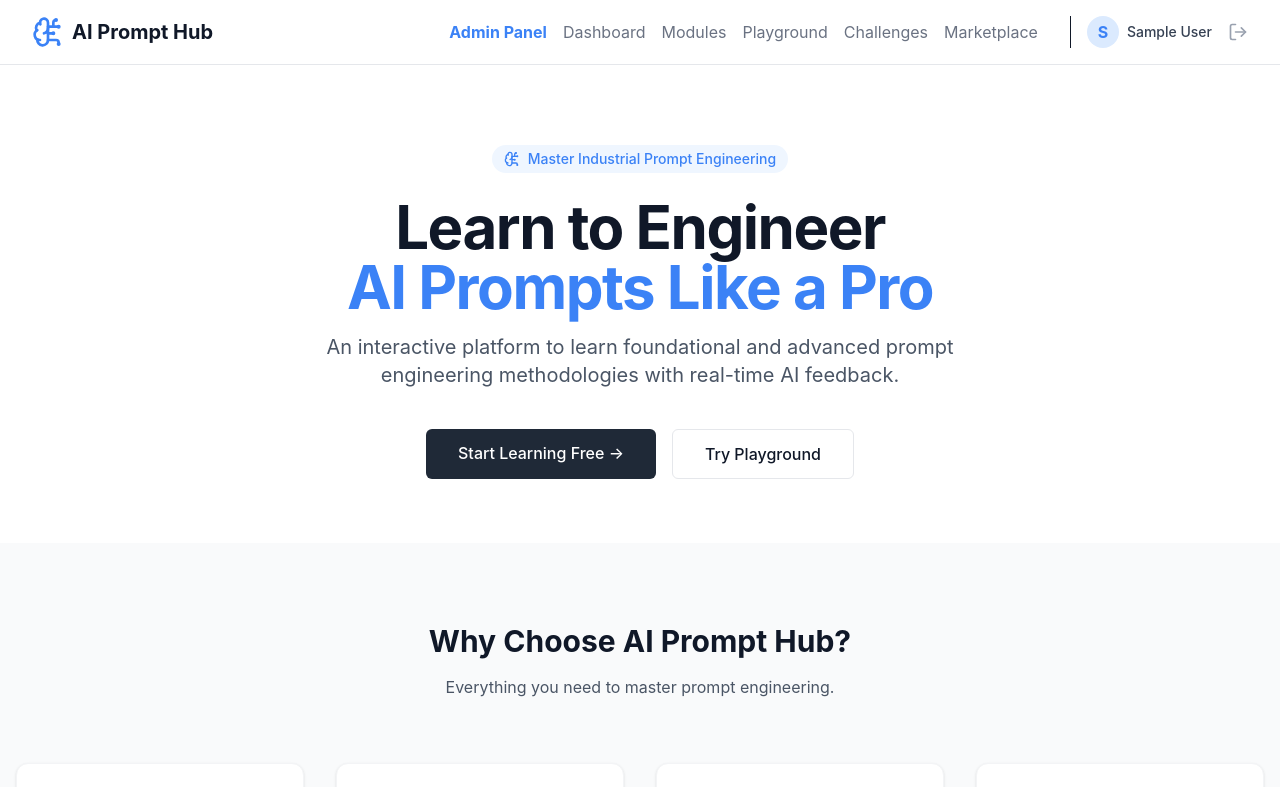
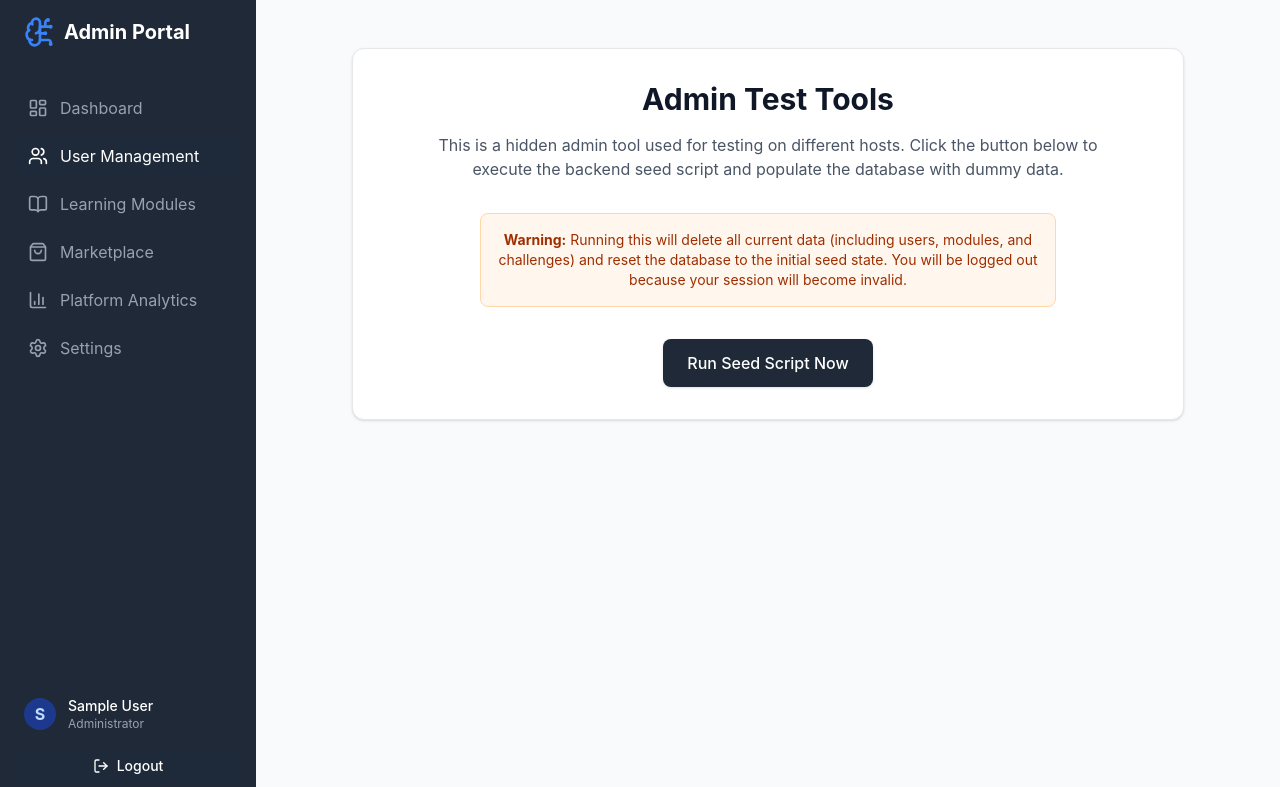
Before and after one commit to RahminHossain/cse4104-7c-t02-ai-prompt-engineering-learning-hub, a React (Vite) app in the folder frontend/: page /admin/test in a window 1280 px wide. Before the commit this address led to /. Shown: the top 787 px of the page. Built offline with nearby package versions, Linux system fonts and the light colour scheme; sample sign-in values are in the browser's storage.

Commit message:
Add database seeding endpoint and admin test page
Add a backend endpoint `/admin/seed` that runs the database seed script, and create a frontend admin test page to trigger it. This allows admins to repopulate the database with dummy data for testing purposes on different environments.

```diff
--- a/frontend/src/App.jsx
+++ b/frontend/src/App.jsx
@@ -16,6 +16,7 @@ import Marketplace from './pages/Marketplace';
 
 import AdminLayout from './layouts/AdminLayout';
 import AdminPanel from './pages/AdminPanel';
+import AdminTestPage from './pages/AdminTestPage';
 
 import TermsOfService from './pages/TermsOfService';
 import PrivacyPolicy from './pages/PrivacyPolicy';
@@ -51,6 +52,7 @@ function App() {
         <Route element={<AdminRoute />}>
           <Route element={<AdminLayout />}>
             <Route path="/admin" element={<AdminPanel />} />
+            <Route path="/admin/test" element={<AdminTestPage />} />
           </Route>
         </Route>
 
--- /dev/null
+++ b/frontend/src/pages/AdminTestPage.jsx
@@ -0,0 +1,46 @@
+import { useState } from 'react';
+import api from '../services/api';
+import toast from 'react-hot-toast';
+
+const AdminTestPage = () => {
+  const [loading, setLoading] = useState(false);
+
+  const handleSeed = async () => {
+    setLoading(true);
+    try {
+      const response = await api.post('/admin/seed');
+      toast.success(response.data.message || 'Database seeded successfully!');
+    } catch (error) {
+      toast.error(error.response?.data?.message || 'Failed to seed database');
+      console.error(error);
+    } finally {
+      setLoading(false);
+    }
+  };
+
+  return (
+    <div className="max-w-4xl mx-auto px-4 sm:px-6 lg:px-8 py-12">
+      <div className="bg-white rounded-xl border border-gray-200 shadow-sm p-8 text-center">
+        <h1 className="text-3xl font-bold text-gray-900 mb-4">Admin Test Tools</h1>
+        <p className="text-gray-600 mb-8 max-w-2xl mx-auto">
+          This is a hidden admin tool used for testing on different hosts.
+          Click the button below to execute the backend seed script and populate the database with dummy data.
+        </p>
+
+        <div className="bg-orange-50 border border-orange-200 rounded-lg p-4 mb-8 text-orange-800 text-sm max-w-xl mx-auto">
+          <strong>Warning:</strong> Running this will delete all current data (including users, modules, and challenges) and reset the database to the initial seed state. You will be logged out because your session will become invalid.
+        </div>
+
+        <button
+          onClick={handleSeed}
+          disabled={loading}
+          className="px-6 py-3 bg-dark text-white rounded-lg font-medium hover:bg-gray-800 disabled:opacity-75 transition-colors shadow-sm"
+        >
+          {loading ? 'Running Seed Script...' : 'Run Seed Script Now'}
+        </button>
+      </div>
+    </div>
+  );
+};
+
+export default AdminTestPage;
```
Also changed, not shown: 2 other files (tests, documents, lock files or other folders).
